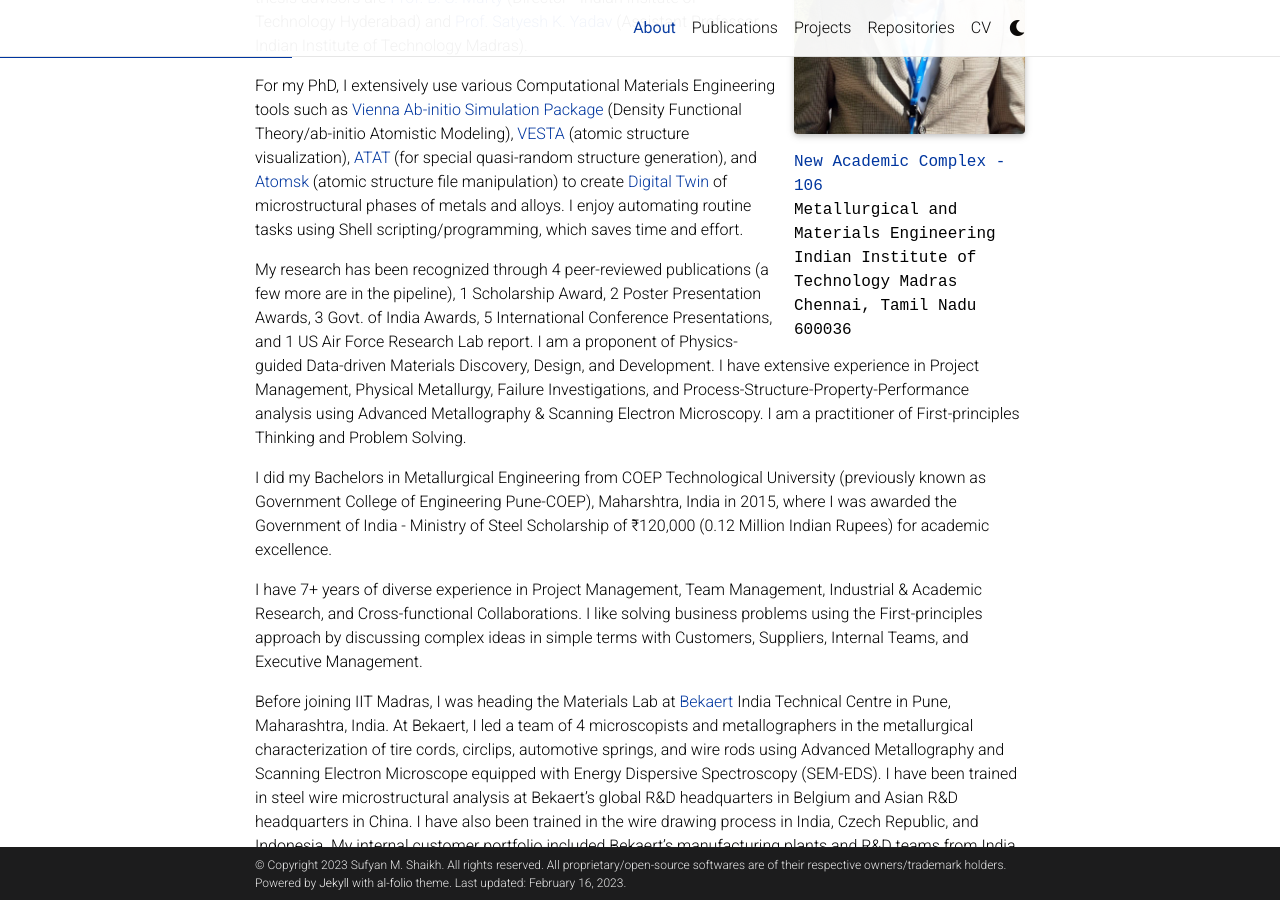
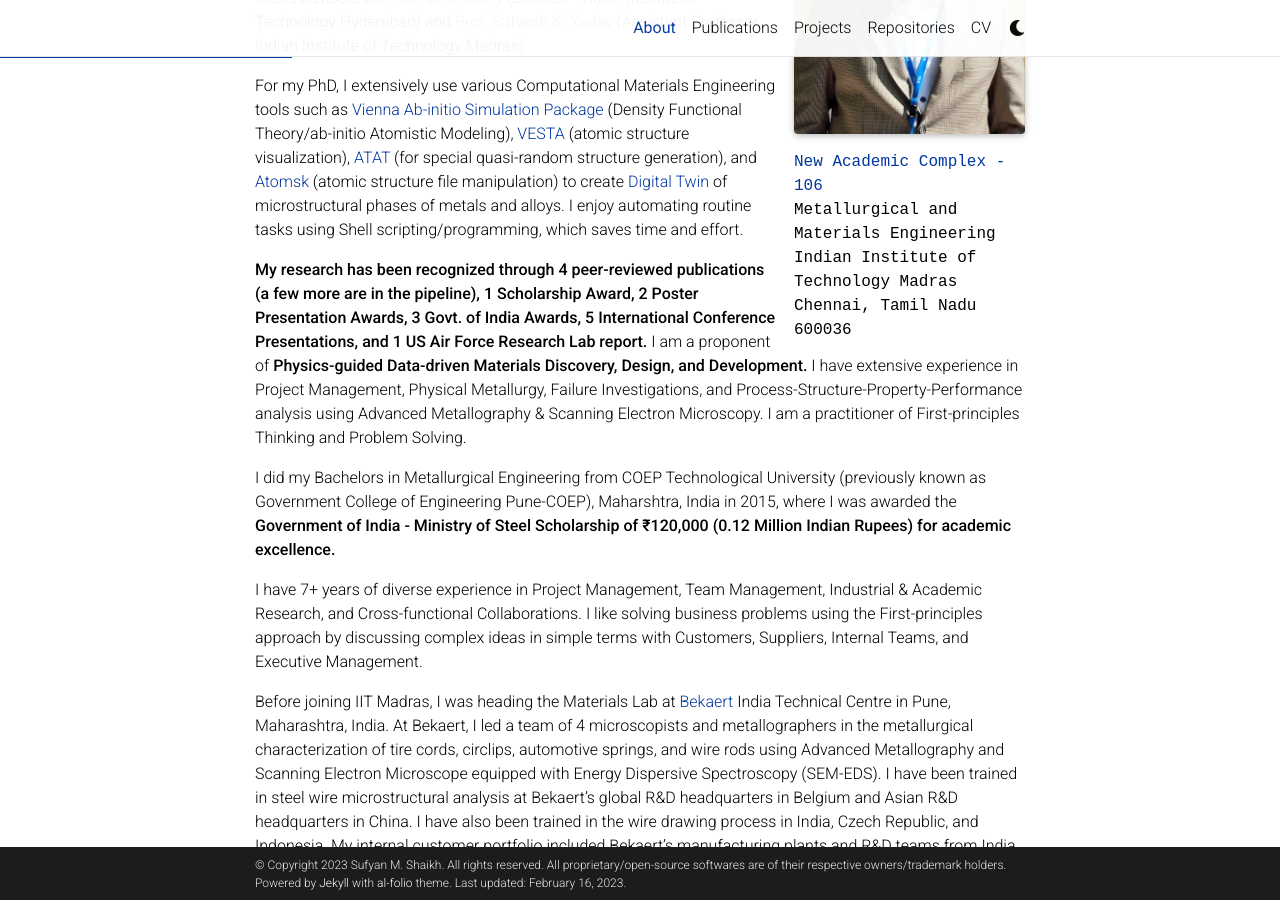
Before and after one commit to sufyanshk/sufyanshk.github.io, a Jekyll site: the page built from _pages/about.md, in a window 1280 px wide and 900 px high, scrolled down 343 px. Built offline with Jekyll 4.4.1, drawn with Linux system fonts in a browser that asks for light colours; full-size pictures stand in for the smaller copies a plugin makes; comment, search, counter and statistics services are not loaded; a style sheet for code colours, icons or effects is not loaded.

```diff
--- a/_pages/about.md
+++ b/_pages/about.md
@@ -25,9 +25,9 @@ I am a PhD Research Scholar at the Indian Institute of Technology Madras (IIT Ma
 
 For my PhD, I extensively use various Computational Materials Engineering tools such as <a href="https://vasp.at">Vienna Ab-initio Simulation Package</a> (Density Functional Theory/ab-initio Atomistic Modeling), <a href="https://jp-minerals.org/vesta/en/download.html">VESTA</a> (atomic structure visualization), <a href="https://www.brown.edu/Departments/Engineering/Labs/avdw/atat/">ATAT</a> (for special quasi-random structure generation), and <a href="https://atomsk.univ-lille.fr">Atomsk</a> (atomic structure file manipulation) to create <a href="https://en.wikipedia.org/wiki/Digital_twin">Digital Twin</a> of microstructural phases of metals and alloys. I enjoy automating routine tasks using Shell scripting/programming, which saves time and effort.
 
-My research has been recognized through 4 peer-reviewed publications (a few more are in the pipeline), 1 Scholarship Award, 2 Poster Presentation Awards, 3 Govt. of India Awards, 5 International Conference Presentations, and 1 US Air Force Research Lab report. I am a proponent of Physics-guided Data-driven Materials Discovery, Design, and Development. I have extensive experience in Project Management, Physical Metallurgy, Failure Investigations, and Process-Structure-Property-Performance analysis using Advanced Metallography & Scanning Electron Microscopy. I am a practitioner of First-principles Thinking and Problem Solving.
+**My research has been recognized through 4 peer-reviewed publications (a few more are in the pipeline), 1 Scholarship Award, 2 Poster Presentation Awards, 3 Govt. of India Awards, 5 International Conference Presentations, and 1 US Air Force Research Lab report.** I am a proponent of **Physics-guided Data-driven Materials Discovery, Design, and Development.** I have extensive experience in Project Management, Physical Metallurgy, Failure Investigations, and Process-Structure-Property-Performance analysis using Advanced Metallography & Scanning Electron Microscopy. I am a practitioner of First-principles Thinking and Problem Solving.
 
-I did my Bachelors in Metallurgical Engineering from COEP Technological University (previously known as Government College of Engineering Pune-COEP), Maharshtra, India in 2015, where I was awarded the Government of India - Ministry of Steel Scholarship of ₹120,000 (0.12 Million Indian Rupees) for academic excellence.
+I did my Bachelors in Metallurgical Engineering from COEP Technological University (previously known as Government College of Engineering Pune-COEP), Maharshtra, India in 2015, where I was awarded the **Government of India - Ministry of Steel Scholarship of ₹120,000 (0.12 Million Indian Rupees) for academic excellence.**
 
 I have 7+ years of diverse experience in Project Management, Team Management, Industrial & Academic Research, and Cross-functional Collaborations. I like solving business problems using the First-principles approach by discussing complex ideas in simple terms with Customers, Suppliers, Internal Teams, and Executive Management.
 
```
